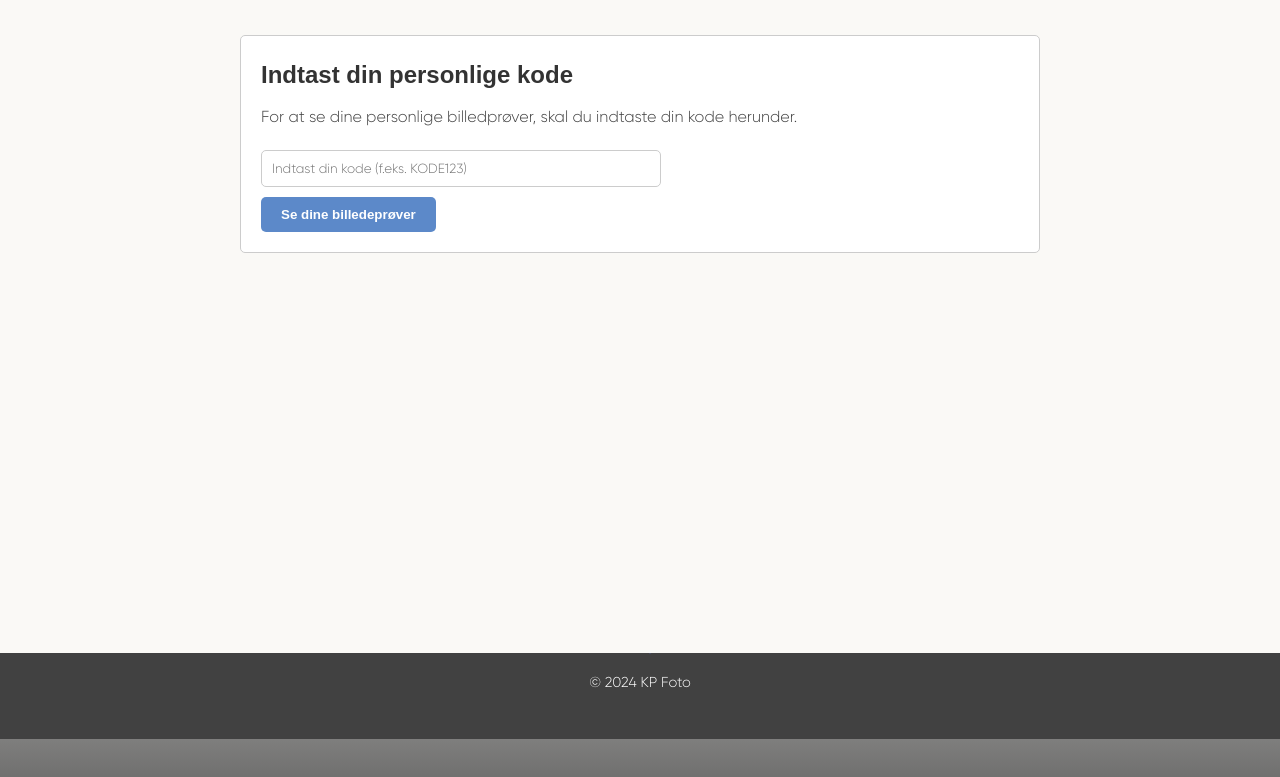
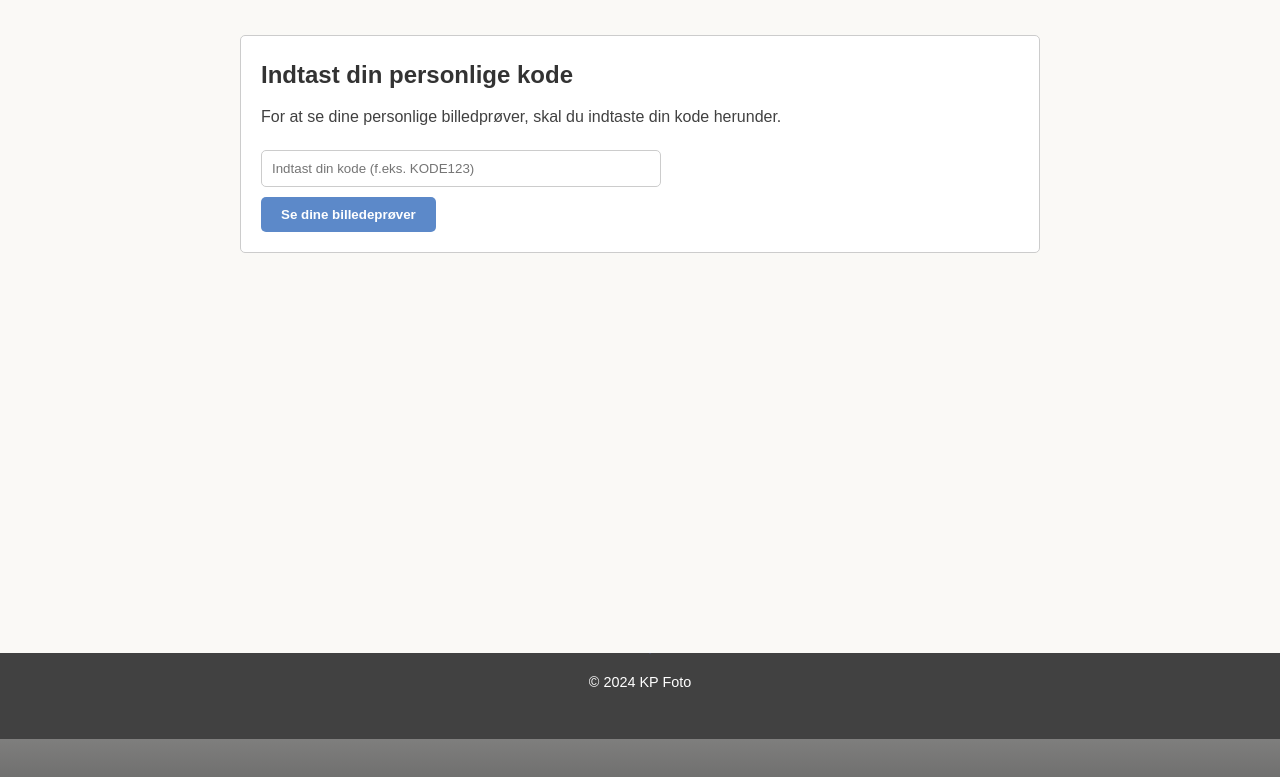
Before and after one commit to walthemort/kpfoto, a PHP site: page /bestilling.html in a window 1280 px wide. Shown: the part 105-882 px from the top of the page. Run offline with PHP 8.4, Linux system fonts and the light colour scheme; some web fonts are replaced.

Commit message:
Updates. Ingen fejl
No mistakes

```diff
--- a/KPFOTO/bestilling.html
+++ b/KPFOTO/bestilling.html
@@ -171,7 +171,6 @@
     <p class="copyright">&copy; 2024 KP Foto</p>
   </footer>
 
-  <script src="js/footer.js"></script>
   <script src="js/main.js"></script>
   <script src="js/bestilling.js"></script>
 
--- a/KPFOTO/boernefotos.html
+++ b/KPFOTO/boernefotos.html
@@ -171,7 +171,6 @@
 <!-- Javascript -->
 <script src="js/karousel.js"></script>
 <script src="js/main.js"></script>
-<script src="js/footer.js"></script>
 
 <!-- Footer -->
 <footer>
--- a/KPFOTO/booking.html
+++ b/KPFOTO/booking.html
@@ -131,7 +131,6 @@
     <p class="copyright">&copy; 2024 KP Foto</p>
   </footer>
 
-  <script src="js/footer.js"></script>
   <script src="js/booking.js"></script>
   <script src="js/main.js"></script>
 
--- a/KPFOTO/bryllup.html
+++ b/KPFOTO/bryllup.html
@@ -187,7 +187,6 @@
 <!-- Javascript -->
 <script src="js/karousel.js"></script>
 <script src="js/main.js"></script>
-<script src="js/footer.js"></script>
 
 </body>
 </html>
--- a/KPFOTO/css/bestilling.css
+++ b/KPFOTO/css/bestilling.css
@@ -1,18 +1,3 @@
-@font-face {
-    font-family: 'Gilroy';
-    src: url('/KPFOTO/assets/fonts/Gilroy-Light.otf') format('woff2'),
-         url('/KPFOTO/assets/fonts/Gilroy-ExtraBold.otf') format('woff');
-    font-weight: 400;
-    font-style: normal;
-}
-
-@font-face {
-    font-family: 'GilroyFed';
-    src: url('assets/fonts/Gilroy-Bold.woff2') format('woff2'),
-         url('assets/fonts/Gilroy-Bold.woff') format('woff');
-    font-weight: 700;
-    font-style: normal;
-}
 
 /* Reset */
 * {
--- a/KPFOTO/css/styles.css
+++ b/KPFOTO/css/styles.css
@@ -1,20 +1,5 @@
-/* Her er din nuværende CSS uden ændringer */
 
-@font-face {
-  font-family: 'Gilroy';
-  src: url('/KPFOTO/assets/fonts/Gilroy-Light.otf') format('woff2'),
-       url('/KPFOTO/assets/fonts/Gilroy-ExtraBold.otf') format('woff');
-  font-weight: 400;
-  font-style: normal;
-}
 
-@font-face {
-  font-family: 'GilroyFed';
-  src: url('assets/fonts/Gilroy-Bold.woff2') format('woff2'),
-       url('assets/fonts/Gilroy-Bold.woff') format('woff');
-  font-weight: 700;
-  font-style: normal;
-}
 
 /* Reset Styles */
 * {
@@ -176,8 +161,6 @@ header nav .button-border {
   padding: 5px 10px;
   border-radius: 5px;
   text-decoration: none;
-  font-family: 'Gilroy', sans-serif;
-  font-weight: 700;
   border: 2px solid #5c89c9;
   margin-right: 10px;
   transition: all 0.3s;
@@ -235,7 +218,6 @@ font-size: 2.5rem;
 section[aria-labelledby="hero-title"] h1 strong {
 color: #5c89c9;
   font-family: 'GilroyFed', sans-serif;
-  font-weight: 700; /* Bruger den fede variant */
 }
 
 section[aria-labelledby="hero-title"] p {
@@ -296,7 +278,6 @@ object-fit: cover;
 }
 
 section[aria-labelledby="portfolio-title"] figcaption {
-  font-weight: 700;
 }
 
 /* Call to Action Section */
@@ -324,8 +305,6 @@ color: #414141;
 padding: 10px 20px;
 border-radius: 5px;
 text-decoration: none;
-font-family: 'Gilroy', sans-serif;
-font-weight: 700;
 border: 2px solid #5c89c9;
 margin-right: 10px;
 transition: all 0.3s;
--- a/KPFOTO/konfirmation.html
+++ b/KPFOTO/konfirmation.html
@@ -169,7 +169,6 @@
 <!-- Javascript -->
 <script src="js/karousel.js"></script>
 <script src="js/main.js"></script>
-<script src="js/footer.js"></script>
 </body>
 </html>
 
--- a/KPFOTO/reklamefotos.html
+++ b/KPFOTO/reklamefotos.html
@@ -161,7 +161,6 @@
 <!-- Javascript -->
 <script src="js/karousel.js"></script>
 <script src="js/main.js"></script>
-<script src="js/footer.js"></script>
 </body>
 </html>
 
--- a/KPFOTO/restitution.html
+++ b/KPFOTO/restitution.html
@@ -173,7 +173,6 @@
 <!-- Javascript -->
 <script src="js/karousel.js"></script>
 <script src="js/main.js"></script>
-<script src="js/footer.js"></script>
 
 <!-- Footer -->
 <footer>
--- a/KPFOTO/skolefotos.html
+++ b/KPFOTO/skolefotos.html
@@ -168,7 +168,6 @@
 <!-- Javascript -->
 <script src="js/karousel.js"></script>
 <script src="js/main.js"></script>
-<script src="js/footer.js"></script>
 
 </body>
 </html>
```
Also changed, not shown: KPFOTO/index.html (+1 -17 lines), KPFOTO/js/hamburger.js (deleted, +0 -9 lines).
